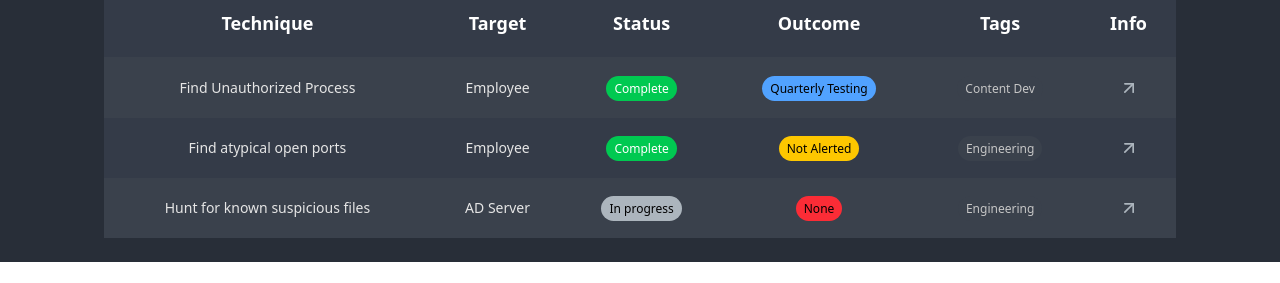
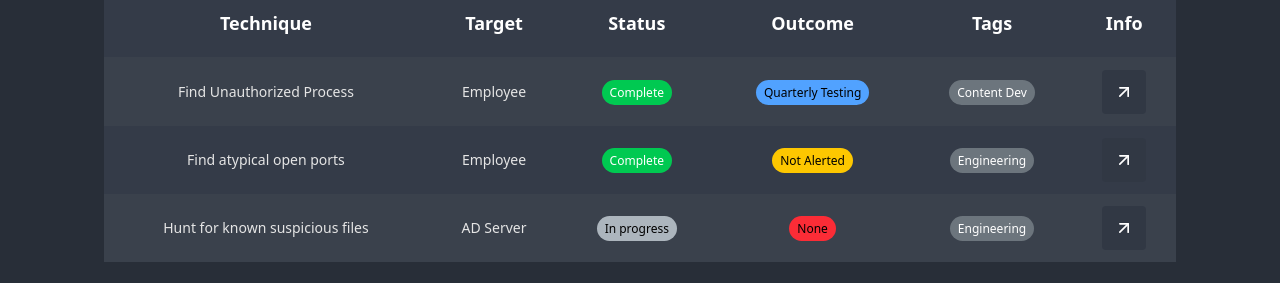
Before and after one commit to keonoh00/C-ITS, a Next.js app: page /properties in a window 1280 px wide. Shown: the part 660-943 px from the top of the page. Before the commit the page ends 922 px from the top, so only its background shows below. Built offline with nearby package versions, Linux system fonts and the light colour scheme; no server answers.

Commit message:
PropertiesTable integrated with info modal

```diff
--- a/src/components/PropertiesTable/PropertiesTable.tsx
+++ b/src/components/PropertiesTable/PropertiesTable.tsx
@@ -1,9 +1,9 @@
 "use client";
 
-import React from "react";
+import React, { useState } from "react";
 import { Table, TableColumn } from "@/components/Table/Table";
 import { ArrowUpRight } from "lucide-react";
-import Link from "next/link";
+import { InfoModal, InfoModalData, InfoModalOutcomeEnum } from "./InfoModal";
 
 export interface PropertiesTechniqueItem {
   technique: string;
@@ -11,35 +11,8 @@ export interface PropertiesTechniqueItem {
   status: "Complete" | "In progress";
   outcome: "Quarterly Testing" | "Not Alerted" | "None";
   tag: string;
-  infoLink: string;
+  onClick: () => void;
 }
-
-const data: PropertiesTechniqueItem[] = [
-  {
-    technique: "Find Unauthorized Process",
-    target: "Employee",
-    status: "Complete",
-    outcome: "Quarterly Testing",
-    tag: "Content Dev",
-    infoLink: "/info/1",
-  },
-  {
-    technique: "Find atypical open ports",
-    target: "Employee",
-    status: "Complete",
-    outcome: "Not Alerted",
-    tag: "Engineering",
-    infoLink: "/info/2",
-  },
-  {
-    technique: "Hunt for known suspicious files",
-    target: "AD Server",
-    status: "In progress",
-    outcome: "None",
-    tag: "Engineering",
-    infoLink: "/info/3",
-  },
-];
 
 const columns: TableColumn<PropertiesTechniqueItem>[] = [
   {
@@ -87,25 +60,88 @@ const columns: TableColumn<PropertiesTechniqueItem>[] = [
   {
     label: "Tags",
     render: (item: PropertiesTechniqueItem) => (
-      <span className="px-2 py-1 bg-base-700 text-neutral-300 text-xs rounded-full">
+      <span className="px-2 py-1 bg-neutral-500 text-white text-xs rounded-full">
         {item.tag}
       </span>
     ),
   },
   {
     label: "Info",
+
     render: (item: PropertiesTechniqueItem) => (
-      <Link href={item.infoLink} className="flex items-center justify-center">
-        <ArrowUpRight size={20} className="text-neutral-400" />
-      </Link>
+      <button onClick={item.onClick}>
+        <div className="flex p-3 bg-base-900 rounded hover:bg-neutral-500 cursor-pointer">
+          <ArrowUpRight size={20} className="text-white" />
+        </div>
+      </button>
     ),
   },
 ];
 
+const SAMPLE_MODAL_DATA: InfoModalData = {
+  defenses: "Detect Carbank APT",
+  description: "Detection to Scan Port",
+  detectionTime: new Date(),
+  tags: ["Content Dev", "Engineering"],
+  outcome: [
+    "Blocked" as InfoModalOutcomeEnum,
+    "Logged" as InfoModalOutcomeEnum,
+  ],
+};
+
 export default function PropertiesTechniqueTable() {
+  const [infoModalData, setInfoModalData] = useState<InfoModalData | null>(
+    null
+  );
+
+  const [isOpen, setIsOpen] = useState<boolean>(false);
+
+  const data: PropertiesTechniqueItem[] = [
+    {
+      technique: "Find Unauthorized Process",
+      target: "Employee",
+      status: "Complete",
+      outcome: "Quarterly Testing",
+      tag: "Content Dev",
+      onClick: () => {
+        setInfoModalData(SAMPLE_MODAL_DATA);
+        setIsOpen(true);
+      },
+    },
+    {
+      technique: "Find atypical open ports",
+      target: "Employee",
+      status: "Complete",
+      outcome: "Not Alerted",
+      tag: "Engineering",
+      onClick: () => {
+        setInfoModalData(SAMPLE_MODAL_DATA);
+        setIsOpen(true);
+      },
+    },
+    {
+      technique: "Hunt for known suspicious files",
+      target: "AD Server",
+      status: "In progress",
+      outcome: "None",
+      tag: "Engineering",
+      onClick: () => {
+        setInfoModalData(SAMPLE_MODAL_DATA);
+        setIsOpen(true);
+      },
+    },
+  ];
   return (
     <div>
       <Table data={data} columns={columns} />
+      {isOpen && infoModalData ? (
+        <InfoModal
+          open={isOpen}
+          onClose={() => setIsOpen(false)}
+          onSave={() => console.log("saved")}
+          modalData={infoModalData}
+        />
+      ) : null}
     </div>
   );
 }
```
